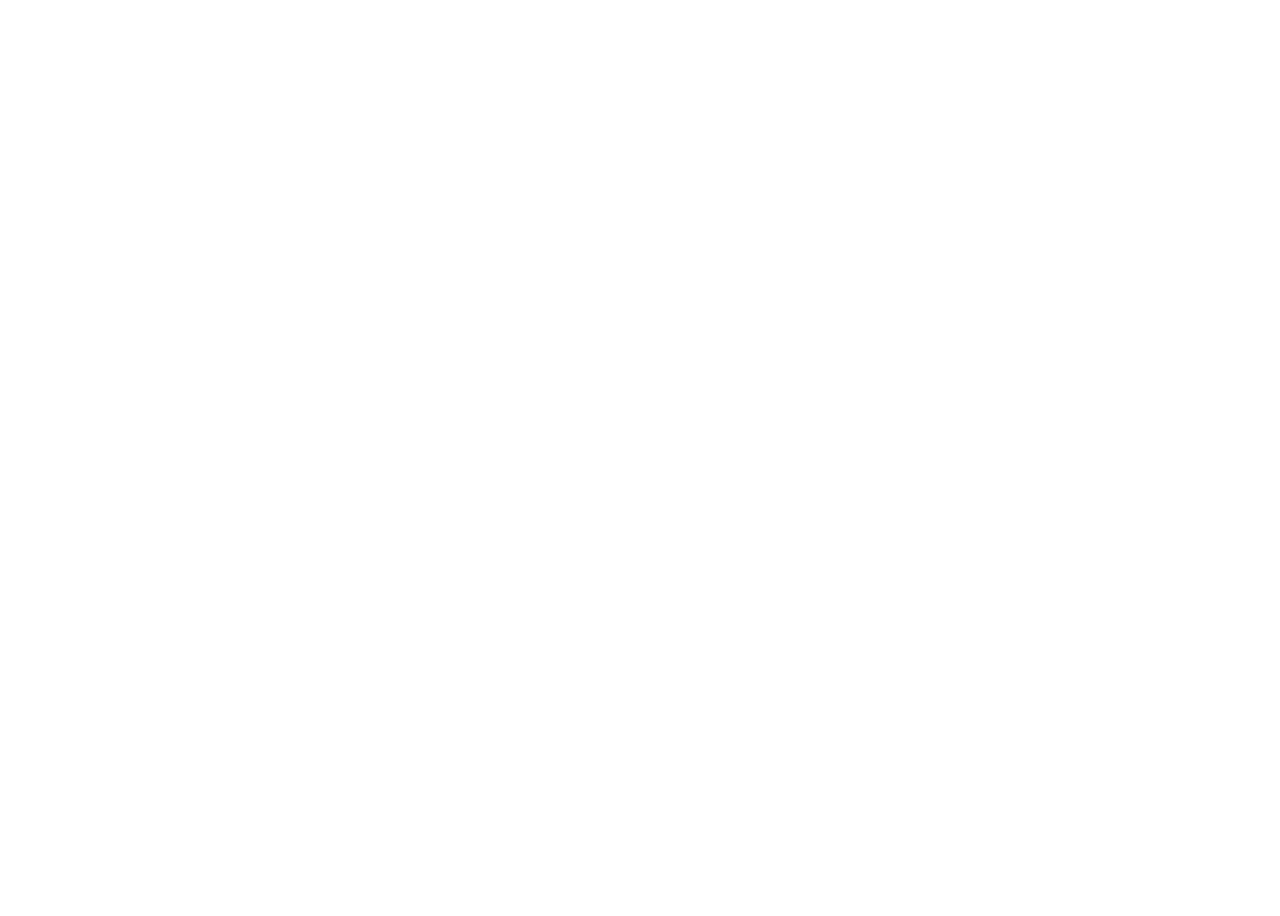
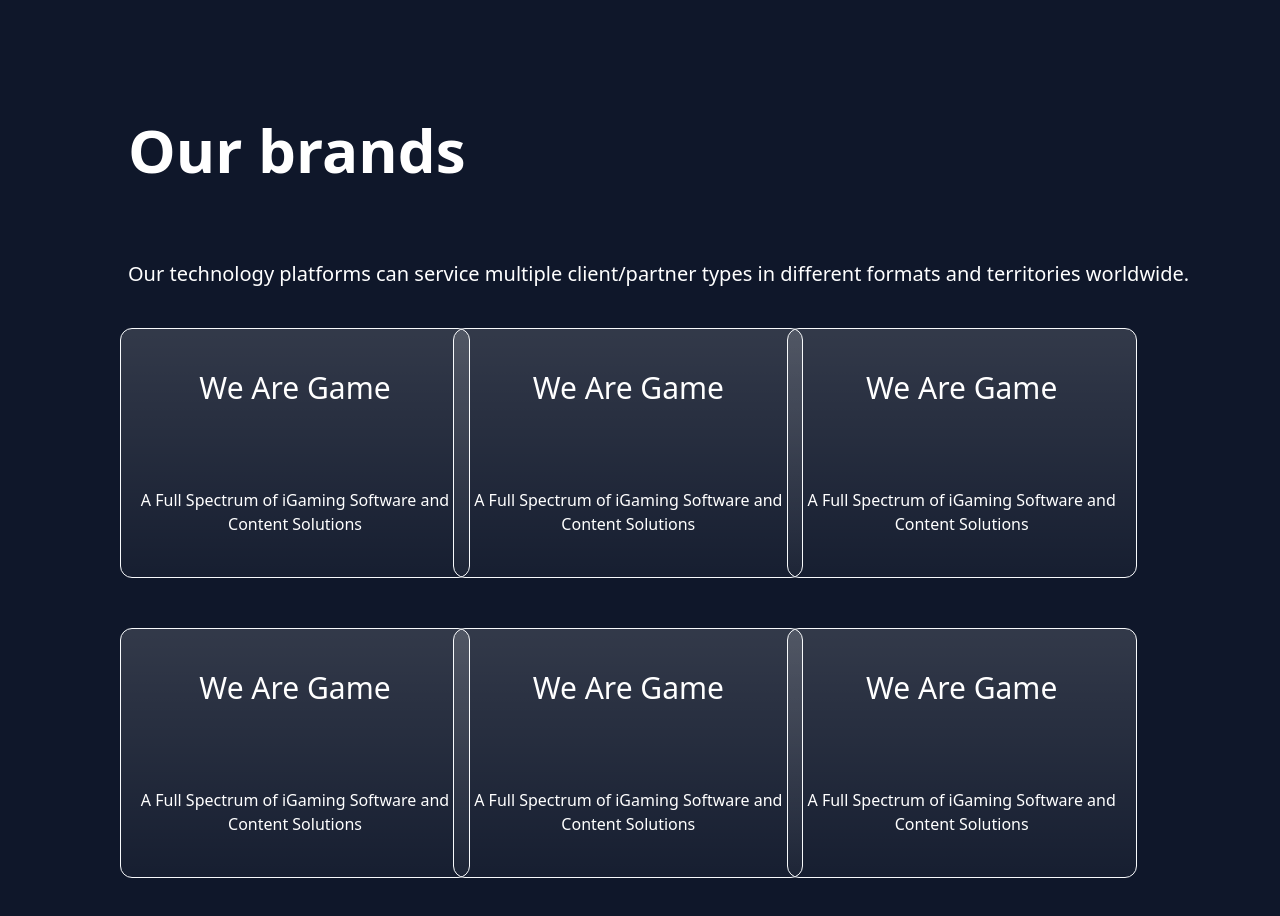
Before and after one commit to rakeshhotker/Work1, a Next.js app: page / in a window 1280 px wide. Shown: the part 2720-3636 px from the top of the page. Before the commit the page ends 1712 px from the top, so only its background shows below. Built offline with nearby package versions, Linux system fonts and the light colour scheme.

Commit message:
work on gradient varibles

```diff
--- /dev/null
+++ b/src/components/Fifth.jsx
@@ -0,0 +1,37 @@
+export function Fifth() {
+  return (
+    <>
+      <div className="w-screen h-full bg-slate-900 text-white pl-32">
+        <div className="text-4xl ">Why these verticals?</div>
+        <div className="grid grid-row-2 grid-cols-2 pt-20 pl-40 gap-y-10">
+          <div className="flex flex-col w-[369px] h-[369px] border rounded-xl justify-around bg-gradient-1 bg-gradient-2 shadow-shadow-custom">
+            <div></div>
+            <div className="w-[238px] pl-10 h-[105px] text-xl">
+              Dextrous content is applicable in almost any market across the
+              globe.
+            </div>
+          </div>
+          <div className="flex flex-col w-[369px] h-[369px] border rounded-xl justify-around -ml-52">
+            <div></div>
+            <div className="w-[238px] pl-10 h-[105px] text-xl">
+              Rapid scale in audience and geography.
+            </div>
+          </div>
+          <div className="flex flex-col w-[369px] h-[369px] border rounded-xl justify-around">
+            <div></div>
+            <div className="w-[238px] pl-10 h-[105px] text-xl">
+              Products are aligned to the audience's behaviour patterns.
+            </div>
+          </div>
+          <div className="flex flex-col w-[369px] h-[369px] border rounded-xl justify-around -ml-52">
+            <div></div>
+            <div className="w-[240px] pl-10 h-[200px] text-xl">
+              Audience compatibility across multiple products and platforms
+              provides ample cross-sell opportunities and revenue maximisation.
+            </div>
+          </div>
+        </div>
+      </div>
+    </>
+  );
+}
--- /dev/null
+++ b/src/components/Fourth.jsx
@@ -0,0 +1,18 @@
+import { Griddiv } from ".";
+
+export function Fourth() {
+  return (
+    <>
+      <div className="bg-slate-900 w-screen h-full pt-40 flex flex-col justify-around">
+        <div>
+          <h1 className="text-white font-bold ml-32 text-6xl">Our brands</h1>
+        </div>
+        <div className="text-white font-light ml-32 text-xl pt-20">
+          Our technology platforms can service multiple client/partner types in
+          different formats and territories worldwide.
+        </div>
+        <Griddiv />
+      </div>
+    </>
+  );
+}
--- /dev/null
+++ b/src/components/Griddiv.jsx
@@ -0,0 +1,44 @@
+export function Griddiv() {
+  return (
+    <>
+      <div className="grid grid-rows-2 grid-cols-3 h-[800px] pt-10 gap-x-0 ml-10">
+        <div className="flex flex-col justify-around rounded-xl w-[350px] h-[250px] text-center bg-gradient-multi-1 ml-20 border border-slate-50">
+          <div className="text-white text-3xl">We Are Game</div>
+          <div className="text-white">
+            A Full Spectrum of iGaming Software and Content Solutions
+          </div>
+        </div>
+        <div className="flex flex-col justify-around rounded-xl w-[350px] h-[250px] text-center bg-gradient-multi-1 border border-slate-50">
+          <div className="text-white text-3xl">We Are Game</div>
+          <div className="text-white">
+            A Full Spectrum of iGaming Software and Content Solutions
+          </div>
+        </div>
+        <div className="flex flex-col justify-around rounded-xl w-[350px] h-[250px] text-center bg-gradient-multi-1 -ml-20 border border-slate-50">
+          <div className="text-white text-3xl">We Are Game</div>
+          <div className="text-white">
+            A Full Spectrum of iGaming Software and Content Solutions
+          </div>
+        </div>
+        <div className="flex flex-col justify-around rounded-xl w-[350px] h-[250px] text-center bg-gradient-multi-1 ml-20 border border-slate-50 -mt-20">
+          <div className="text-white text-3xl">We Are Game</div>
+          <div className="text-white">
+            A Full Spectrum of iGaming Software and Content Solutions
+          </div>
+        </div>
+        <div className="flex flex-col justify-around rounded-xl w-[350px] h-[250px] text-center bg-gradient-multi-1 border border-slate-50 -mt-20">
+          <div className="text-white text-3xl">We Are Game</div>
+          <div className="text-white">
+            A Full Spectrum of iGaming Software and Content Solutions
+          </div>
+        </div>
+        <div className="flex flex-col justify-around rounded-xl w-[350px] h-[250px] text-center bg-gradient-multi-1 -ml-20 border border-slate-50 -mt-20">
+          <div className="text-white text-3xl">We Are Game</div>
+          <div className="text-white">
+            A Full Spectrum of iGaming Software and Content Solutions
+          </div>
+        </div>
+      </div>
+    </>
+  );
+}
--- a/src/components/Second.jsx
+++ b/src/components/Second.jsx
@@ -1,7 +1,7 @@
 export function Second() {
   return (
     <>
-      <div className="w-11/12 h-96 flex justify-around rounded-xl bg-white -mt-40 ml-10 mr-10">
+      <div className="w-11/12 h-[800px] flex justify-around rounded-xl bg-white -mt-40 ml-10 mr-10">
         <div className="flex flex-col justify-around">
           <div className="font-bold text-sky-900 text-5xl text-start">
             What we do
--- /dev/null
+++ b/src/components/Sixth.jsx
@@ -0,0 +1,67 @@
+export function Sixth() {
+  return (
+    <>
+      <div className="w-screen h-full bg-slate-900 flex flex-col items-center pt-40">
+        <h1 className="text-white text-center text-4xl">Want to know more?</h1>
+        <div className="pt-20 w-[925px] h-[655px] flex flex-col border border-white rounded-xl mt-10 hover:drop-shadow-2xl bg-slate-800">
+          <div className="text-center text-white text-3xl">
+            Schedule a call with us
+          </div>
+          <div className="pt-10">
+            <form className="mx-8 space-y-8 flex flex-col items-center">
+              <div className="h-10">
+                <input
+                  className="w-[400px] border-b-2 border-white outline-none text-white bg-slate-800"
+                  placeholder="Name*"
+                />
+              </div>
+              <div className="h-10">
+                <input
+                  className="w-[400px] border-b-2 border-white outline-none text-white bg-slate-800"
+                  placeholder="Email*"
+                />
+              </div>
+              <div className="h-10">
+                <input
+                  className="w-[400px] border-b-2 border-white outline-none text-white bg-slate-800"
+                  placeholder="Subject*"
+                />
+              </div>
+              <div className="h-10">
+                <input
+                  className="w-[400px] border-b-2 border-white outline-none text-white bg-slate-800"
+                  placeholder="Message*"
+                />
+              </div>
+            </form>
+            <div className="text-center">
+              <button className="bg-white hover:bg-blue-700 text-black font-bold py-2 px-4 rounded-full w-40 mt-10">
+                Submit form
+              </button>
+              <h2 className="pt-5 text-white">
+                or email us at hello@weare.game
+              </h2>
+            </div>
+          </div>
+        </div>
+        <div className="flex flex-col items-center justify-center mt-10 w-full pt-5 bg-gradient-bottom">
+          <div className="flex text-white">
+            <div>POWERED BY</div>
+            <div className="w-32 h-10"></div>
+            <div className="text-2xl font-bold">
+              We Are
+              <br />
+              Technology
+            </div>
+          </div>
+          <div className="flex flex-col items-center text-white pt-10">
+            <div>WATECHNOLOGY.COM</div>
+            <div>
+              &copy;&nbsp;Copyright WeAreTechnology Group. All rights reserved
+            </div>
+          </div>
+        </div>
+      </div>
+    </>
+  );
+}
--- a/src/components/Third.jsx
+++ b/src/components/Third.jsx
@@ -1,11 +1,11 @@
 export function Third() {
   return (
     <>
-      <div className="bg-slate-900 text-white font-bold pt-20 text-center">
+      <div className="bg-slate-900 text-white font-bold pt-20 text-center w-screen">
         <div className="text-center font-bold text-3xl">
           What differentiates us
         </div>
-        <div className="pt-20 text-5xl">
+        <div className="pt-40 text-5xl h-[600px]">
           <h1>emphasis on frontier markets</h1>
           {/* <h1>Scale of entertainment content we create</h1>
           <h1>ability to work with us in multiple commercial options</h1>
@@ -15,7 +15,7 @@
             distributions
           </h1> */}
         </div>
-        <div className="pt-20 text-center">
+        <div className="pt-40 text-center">
           <div className="text-2xl">
             Are you looking for global online entertainment
             <br /> options to expand your reach, engage your users, and
--- a/src/components/index.js
+++ b/src/components/index.js
@@ -2,3 +2,7 @@
 export * from "./First";
 export * from "./Second";
 export * from "./Third";
+export * from "./Fourth";
+export * from "./Griddiv";
+export * from "./Fifth";
+export * from "./Sixth";
--- a/src/pages/index.js
+++ b/src/pages/index.js
@@ -1,4 +1,4 @@
-import { First, Navbar, Third } from "@/components";
+import { Fifth, First, Fourth, Navbar, Sixth, Third } from "@/components";
 
 function Home() {
   return (
@@ -6,6 +6,9 @@
       <Navbar />
       <First />
       <Third />
+      <Fourth />
+      <Fifth />
+      <Sixth />
     </>
   );
 }
--- a/src/styles/globals.css
+++ b/src/styles/globals.css
@@ -1,3 +1,27 @@
 @tailwind base;
 @tailwind components;
 @tailwind utilities;
+
+:root {
+  --gradient-bottom: linear-gradient(
+    180deg,
+    rgba(245, 132, 255, 0) 0%,
+    rgba(132, 255, 211, 0.484375) 48.44%,
+    #8484ff 100%
+  );
+  --gradient-1: linear-gradient(0deg, rgba(0, 0, 0, 0.2), rgba(0, 0, 0, 0.2));
+  --gradient-2: linear-gradient(
+    126.21deg,
+    #6a35ee 0%,
+    #9930ef 14.24%,
+    #5737ee 49.56%,
+    #795ceb 93.2%
+  );
+  --gradient-multi-1: linear-gradient(
+    180deg,
+    rgba(255, 255, 255, 0.15) 0%,
+    rgba(255, 255, 255, 0.03) 100%
+  );
+  --shadow-custom: 0px 0px 4px rgba(0, 0, 0, 0.04),
+    0px 4px 8px rgba(0, 0, 0, 0.06);
+}
--- a/tailwind.config.js
+++ b/tailwind.config.js
@@ -9,7 +9,18 @@
     "./src/**/*.{js,ts,jsx,tsx}",
   ],
   theme: {
-    extend: {},
+    extend: {
+      backgroundImage: {
+        "gradient-bottom": "var(--gradient-bottom)",
+        "gradient-1": "var(--gradient-1)",
+        "gradient-2": "var(--gradient-2)",
+        "gradient-multi-1": "var(--gradient-multi-1)",
+      },
+      boxShadow: {
+        "shadow-custom": "var(--shadow-custom)",
+        "shadow-brands-1": "var(--shadow-brands-1)",
+      },
+    },
   },
   plugins: [],
-}
+};
```
Also changed, not shown: 2 other files (tests, documents, lock files or other folders).
